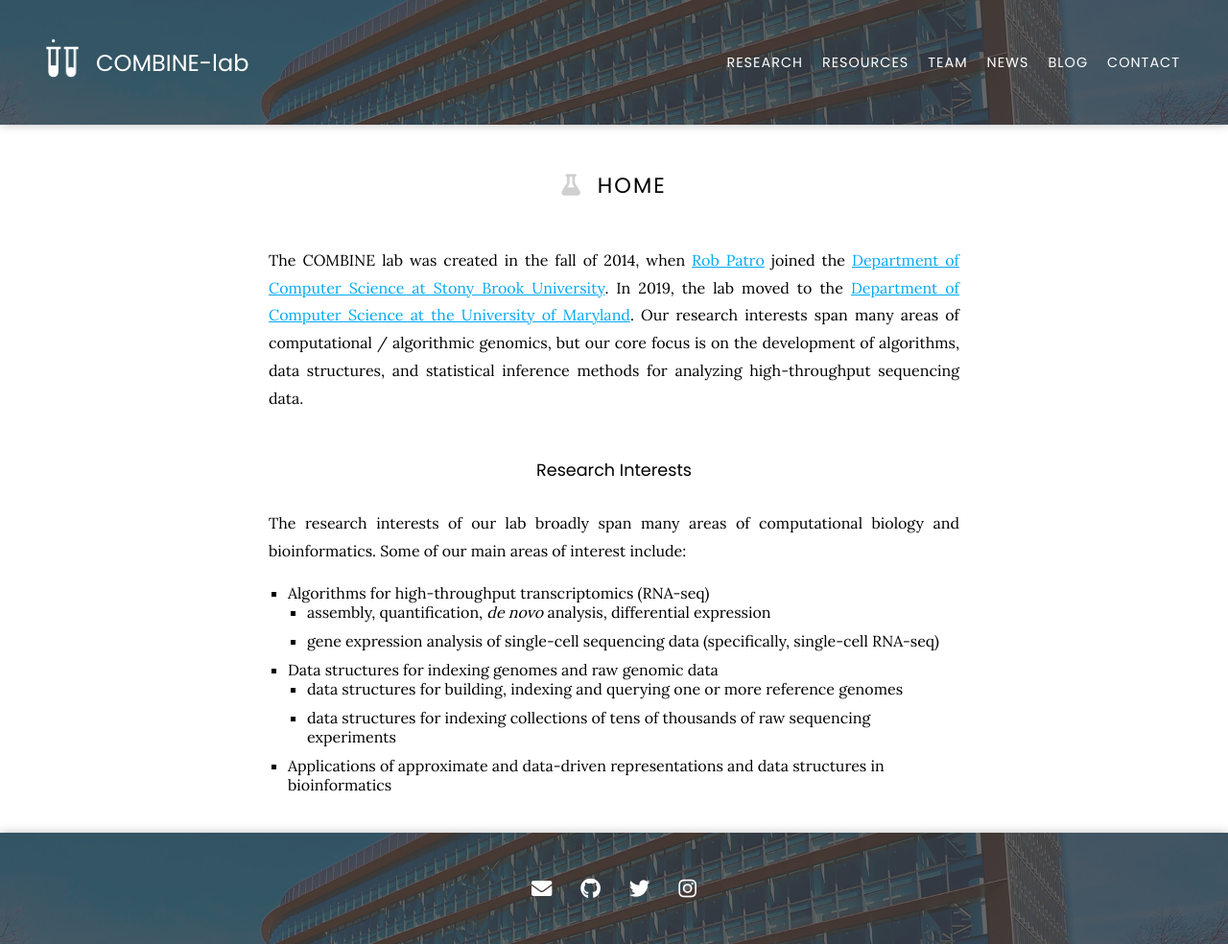
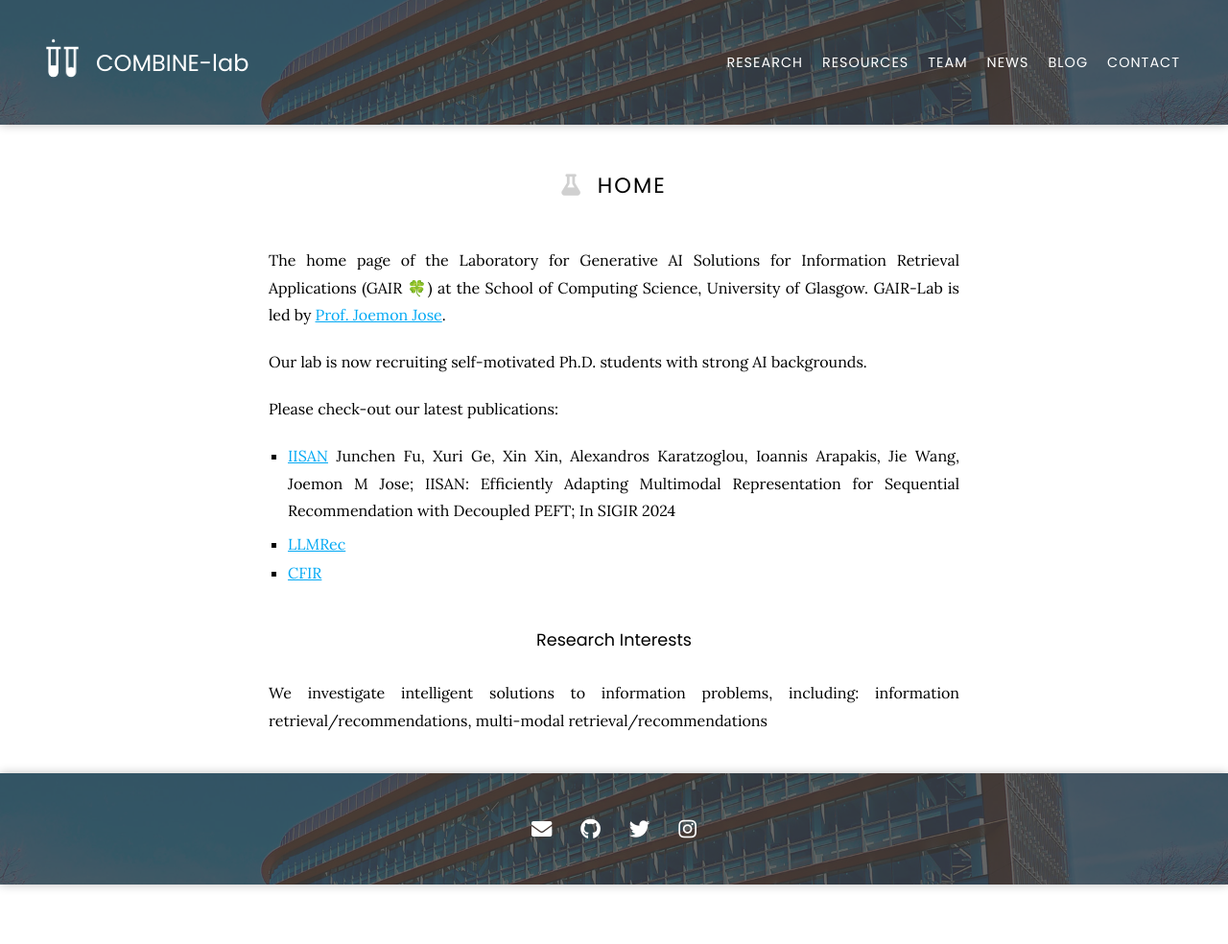
Before and after one commit to GAIR-Lab/GAIR-Lab.github.io, a Jekyll site: the page built from index.md, in a window 1280 px wide. Shown: the whole page at 96% size. Built offline with Jekyll 4.4.1, drawn with Linux system fonts in a browser that asks for light colours; nearby versions of some CDN libraries.

Commit message:
Update index.md

```diff
--- a/index.md
+++ b/index.md
@@ -5,16 +5,17 @@ title: Home
 # <i class="fas fa-flask"></i>Home
 
 
-The COMBINE lab was created in the fall of 2014, when [Rob Patro](https://combine-lab.github.io/members/rob-patro.html) joined the [Department of Computer Science at Stony Brook University](https://www.cs.stonybrook.edu/).  In 2019, the lab moved to the [Department of Computer Science at the University of Maryland](https://www.cs.umd.edu/).  Our research interests span many areas of computational / algorithmic genomics, but our core focus is on the development of algorithms, data structures, and statistical inference methods for analyzing high-throughput sequencing data.
+The home page of the Laboratory for Generative AI Solutions for Information Retrieval Applications (GAIR 🍀) at the School of Computing Science, University of Glasgow. GAIR-Lab is led by  [Prof. Joemon Jose](https://www.gla.ac.uk/schools/computing/staff/joemonjose/).
+
+Our lab is now recruiting self-motivated Ph.D. students with strong AI backgrounds.
+
+Please check-out our latest publications:
+* [IISAN](https://arxiv.org/abs/2404.02059) Junchen Fu, Xuri Ge, Xin Xin, Alexandros Karatzoglou, Ioannis Arapakis, Jie Wang, Joemon M Jose; IISAN: Efficiently Adapting Multimodal Representation for Sequential Recommendation with Decoupled PEFT; In SIGIR 2024
+
+* [LLMRec](https://arxiv.org/abs/2403.16948)
+* [CFIR](https://arxiv.org/abs/2402.15276)
+
 
 ### Research Interests
 
-The research interests of our lab broadly span many areas of computational biology and bioinformatics.  Some of our main areas of interest include:
-
-  * Algorithms for high-throughput transcriptomics (RNA-seq)
-    * assembly, quantification, *de novo* analysis, differential expression
-    * gene expression analysis of single-cell sequencing data (specifically, single-cell RNA-seq)
-  * Data structures for indexing genomes and raw genomic data
-    * data structures for building, indexing and querying one or more reference genomes
-    * data structures for indexing collections of tens of thousands of raw sequencing experiments
-  * Applications of approximate and data-driven representations and data structures in bioinformatics
+We investigate intelligent solutions to information problems, including: information retrieval/recommendations, multi-modal retrieval/recommendations
```
